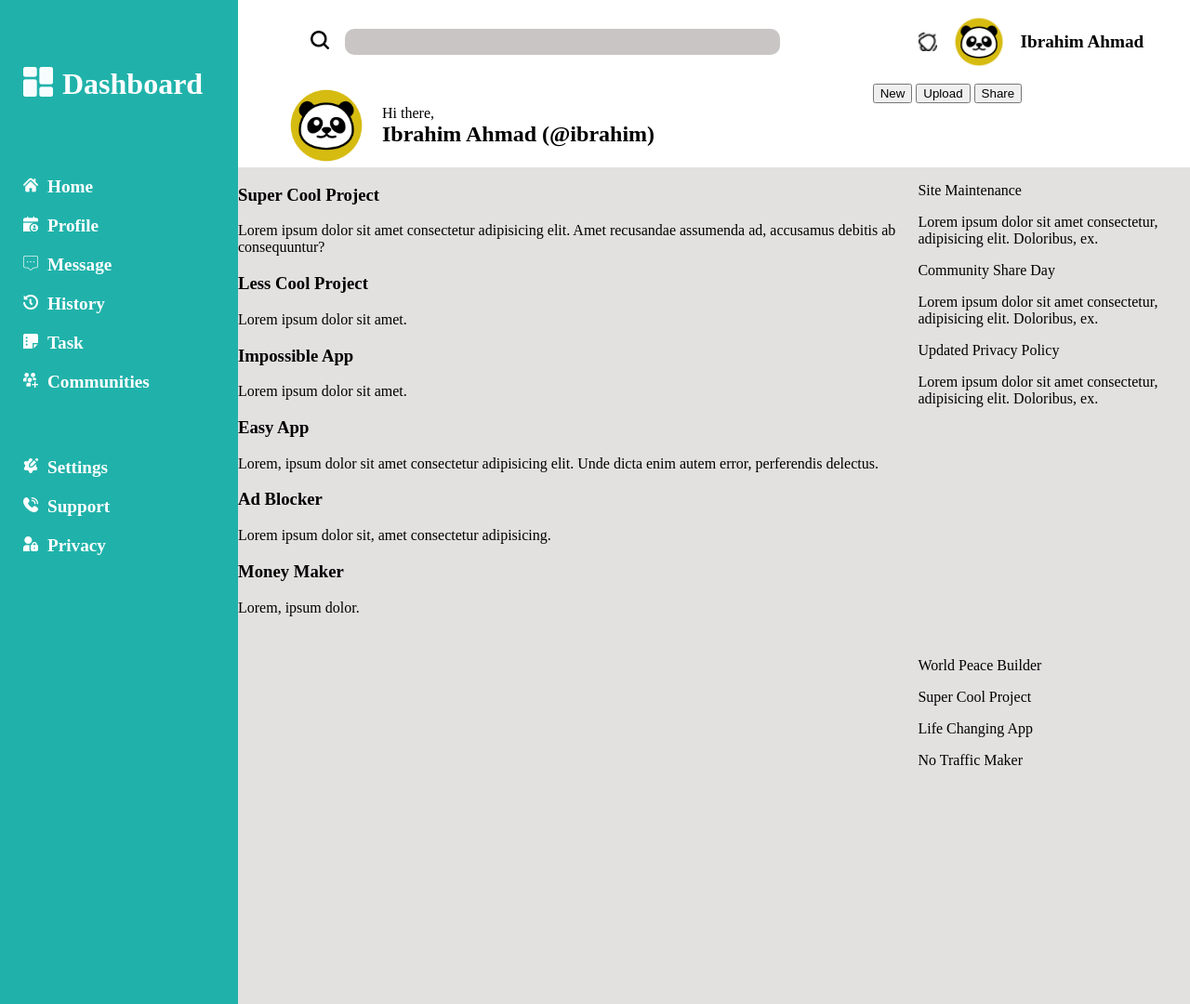
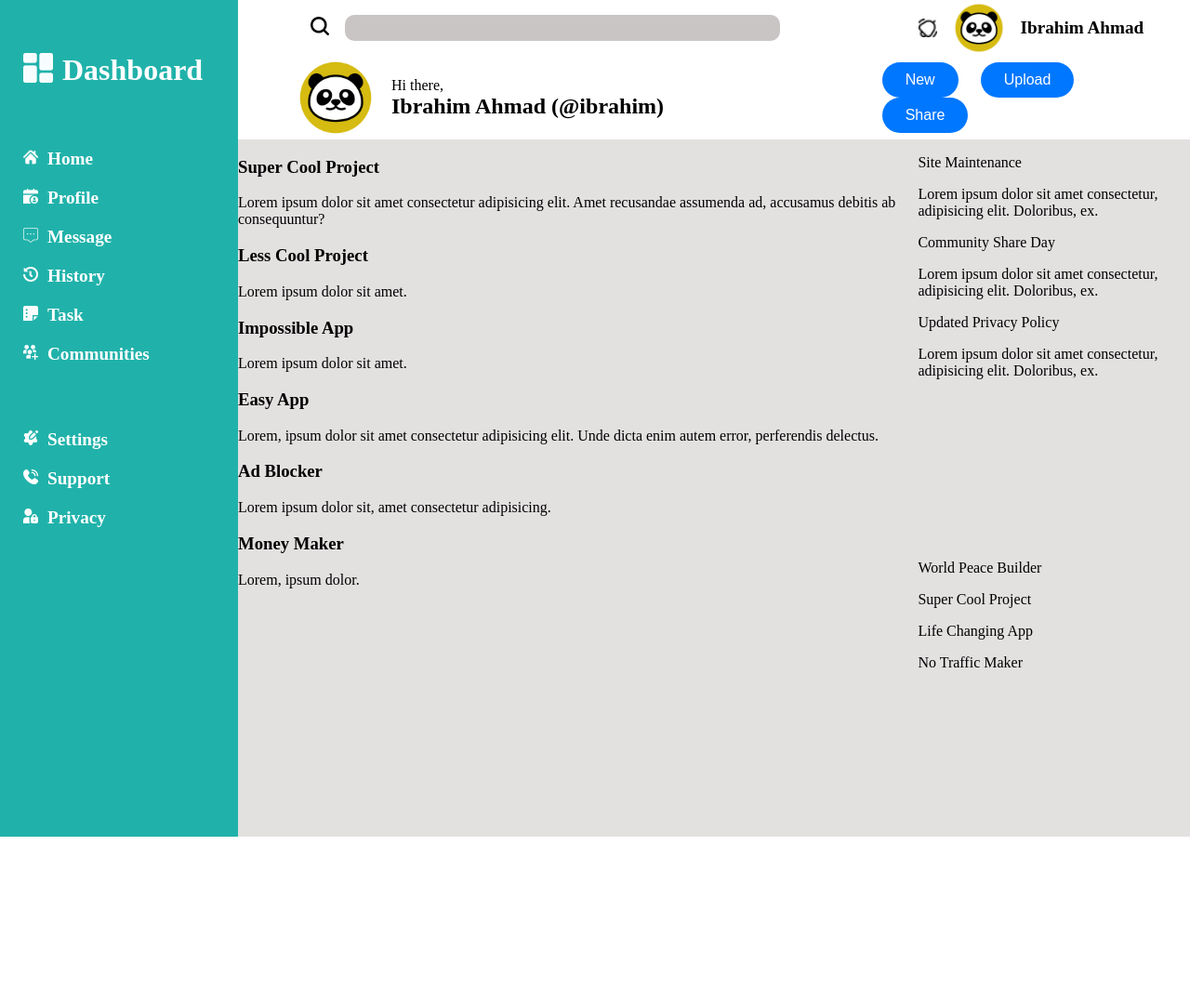
Before and after one commit to ibrahimcode85/Odin_Project_7_AdminDashboard, a plain HTML site: page index.html in a window 1280 px wide. Shown: the whole page at 93% size. After the commit the page ends 900 px from the top, so only its background shows below. Drawn offline with Linux system fonts and the light colour scheme.

Commit message:
Add style to header action buttons.

```diff
--- a/style.css
+++ b/style.css
@@ -10,7 +10,8 @@ body{
     grid-column: 2;
     display: grid;
     grid-template-columns: 2fr 1fr;
-    grid-template-rows: 1fr 1fr;
+    grid-template-rows: 1fr 1.5fr;
+    align-items: center;
 }
 
 .side-bar{
@@ -129,10 +130,20 @@ input[type="search"]{
 
 .header-welcome > .img-profile{
     width: 90px;
-    padding-left: 50px;
+    padding-left: 60px;
 }
 
 .welcome-text-wrapper > .profile-name{
     font-size: 1.5rem;
     font-weight: bold;
 }
+
+.header-action  button{
+    color: white;
+    background-color: rgb(0, 119, 255);
+    font-size: 1rem;
+    padding: 10px 25px 10px 25px;
+    margin: 0 10px 0 10px;
+    border-radius: 30px;
+    border: none;
+}
```
